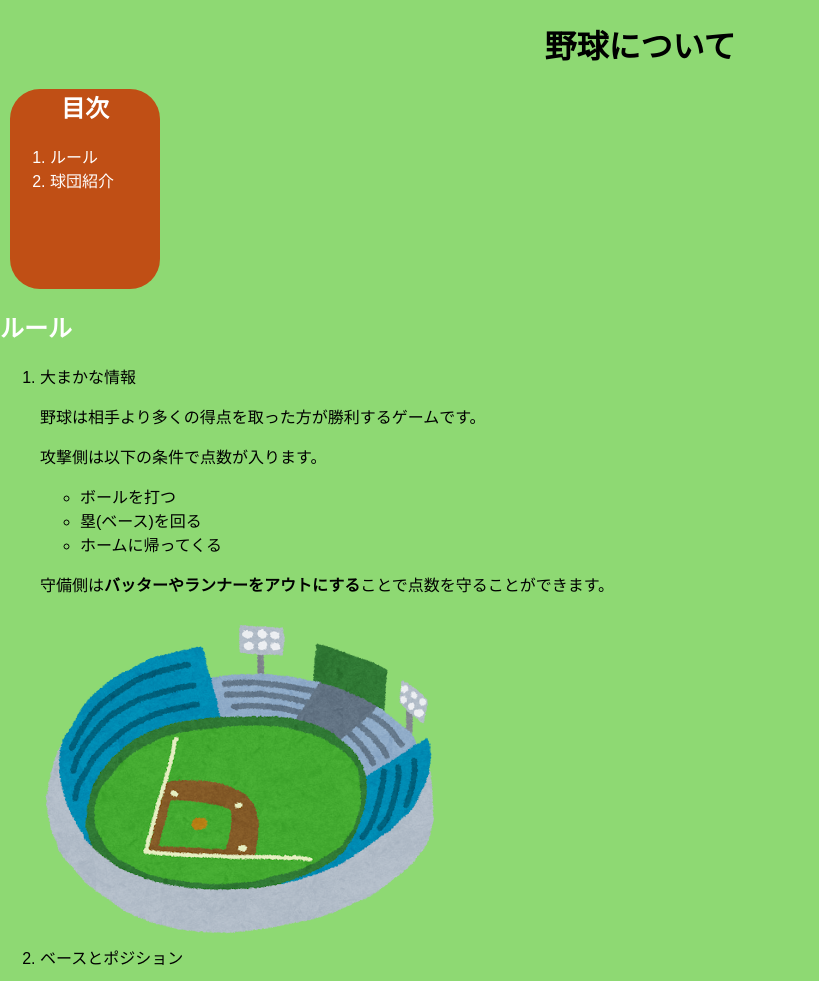
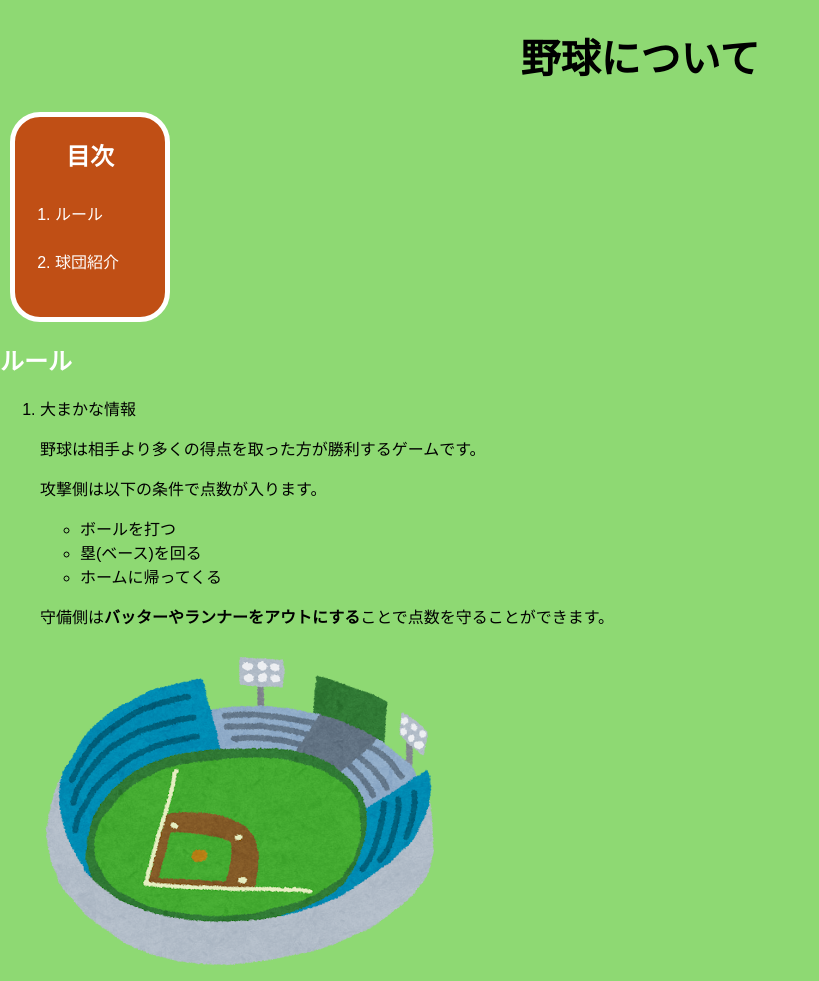
Before and after one commit to 1F10260013/cs1-2026-class8-team1-project, a plain HTML site: page baseball.html in a window 1280 px wide. Shown: the top 981 px of the page, without its empty margins (0-819 px from the left). Drawn offline with Linux system fonts and the light colour scheme.

Commit message:
baseball.cssを変更
目次のデザインを作成しました。

```diff
--- a/baseball.css
+++ b/baseball.css
@@ -6,6 +6,7 @@ body{
 
 h1{
     text-align: center;
+    font-size: 40px;
 }
 
 .text_white{
@@ -18,9 +19,14 @@ h1{
     width: 150px;
     height: 200px;
     margin-left: 10px;
+    border: solid 5px white;
 }
 
 #mokuji{
     position: relative;
     text-align: center;
 }
+
+li.text_white{
+    line-height: 3;
+}
--- a/baseball.html
+++ b/baseball.html
@@ -3,7 +3,7 @@
 <head>
     <meta charset="UTF-8">
     <meta name="viewport" content="width=device-width, initial-scale=1.0">
-    <title>Document</title>
+    <title>野球紹介ページ</title>
     <link rel="stylesheet" href="baseball.css">
 </head>
 <body>
```
